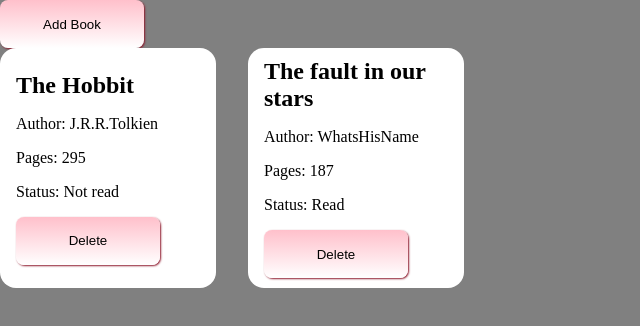
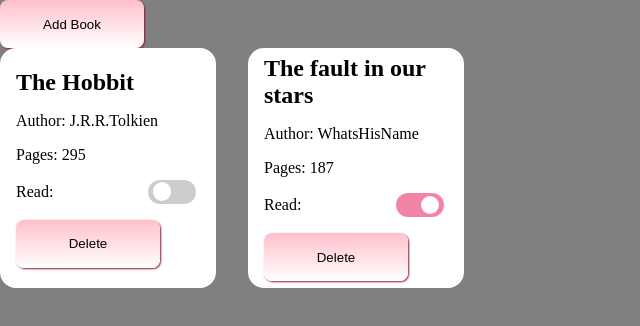
Before and after one commit to FukcThat/Library, a plain HTML site: page index.html in a window 1280 px wide. Shown: the whole page, without its empty margins (0-640 px from the left). Drawn offline with Linux system fonts and the light colour scheme.

Commit message:
FEAT: Read Status now indicated through toggle button

```diff
--- a/index.html
+++ b/index.html
@@ -12,8 +12,10 @@
       <input type="text" id="titleInput" placeholder="Title" />
       <input type="text" id="authorInput" placeholder="Author" />
       <input type="number" id="pagesInput" placeholder="Number of Pages" />
-      <label>Read:</label>
-      <input type="checkbox" id="readStatusInput" />
+      <label class="switch"
+        >Read:<input type="checkbox" />
+        <span class="slider round"></span>
+      </label>
       <input type="submit" value="Submit" />
     </form>
     <button id="showFormBtn" onclick="">Add Book</button>
--- a/scripts.js
+++ b/scripts.js
@@ -24,9 +24,6 @@ function addBookToLibrary(title, author, pages, readStatus) {
   myLibrary.push(book);
 }
 
-addBookToLibrary("The Hobbit", "J.R.R.Tolkien", 295, false);
-addBookToLibrary("The fault in our stars", "WhatsHisName", 187, true);
-
 function displayBooks() {
   const libraryDiv = document.getElementById("libraryDiv");
   libraryDiv.innerHTML = "";
@@ -44,18 +41,40 @@ function displayBooks() {
       console.log(i);
     });
 
+    const label = document.createElement("label");
+    label.className = "switch";
+
+    const span = document.createElement("span");
+    span.textContent = "Read:";
+    label.appendChild(span);
+
+    const input = document.createElement("input");
+    input.type = "checkbox";
+    input.checked = book.readStatus;
+    input.addEventListener("change", () => {
+      book.readStatus = input.checked;
+    });
+
+    const sliderSpan = document.createElement("span");
+    sliderSpan.className = "slider round";
+    label.appendChild(input);
+    label.appendChild(sliderSpan);
+
     newBookDiv.innerHTML = `
     <h2>${book.title}</h2>
     <p>Author: ${book.author}</p>
     <p>Pages: ${book.pages}</p>
-    <p>Status: ${book.readStatus ? "Read" : "Not read"}</p>
       `;
 
+    newBookDiv.appendChild(label);
     newBookDiv.appendChild(deleteBtn);
 
     libraryDiv.appendChild(newBookDiv);
   }
 }
+
+addBookToLibrary("The Hobbit", "J.R.R.Tolkien", 295, false);
+addBookToLibrary("The fault in our stars", "WhatsHisName", 187, true);
 
 displayBooks();
 
--- a/styles.css
+++ b/styles.css
@@ -21,6 +21,12 @@ button:hover {
     background: linear-gradient(white, pink);
 }
 
+form {
+    background-color: #f183a44e;
+
+}
+
+
 #libraryDiv {
     display: flex;
     gap: 2rem;
@@ -37,3 +43,52 @@ button:hover {
     gap: 1rem;
     padding-left: 1rem;
 }
+
+.switch {
+    display: flex;
+    align-items: center;
+    justify-content: space-between;
+    width: 90%;
+  }
+
+  .switch input {
+    opacity: 0;
+    width: 0;
+    height: 0;
+  }
+
+
+  .slider {
+    position: relative;
+    cursor: pointer;
+    width: 3rem;
+    height: 1.5rem;
+    background-color: #ccc;
+    transition: .4s;
+    border-radius: 34px;
+  }
+
+  .slider:before {
+    position: absolute;
+    content: "";
+    height: 1.15rem;
+    width: 1.15rem;
+    left: 0.3rem;
+    bottom: 0.1675rem;
+    background-color: white;
+    transition: .4s;
+    border-radius: 50%;
+  }
+
+  input:checked + .slider {
+    background-color: #f183a4;
+  }
+
+  input:focus + .slider {
+    box-shadow: 0 0 1px #f183a4;
+  }
+
+  input:checked + .slider:before {
+    -webkit-transform: translateX(1.25rem);
+    transform: translateX(1.25rem);
+  }
```
